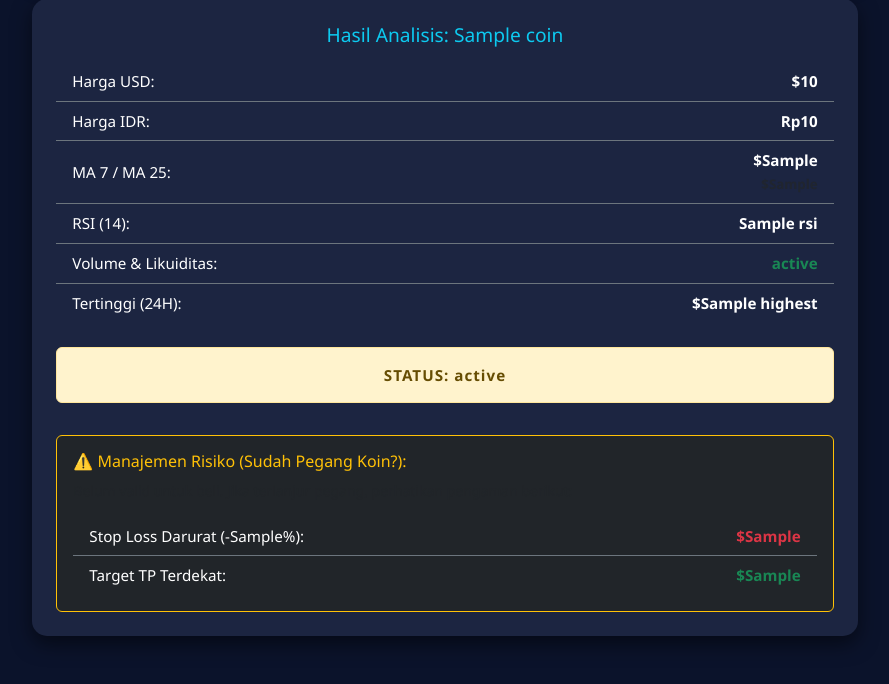
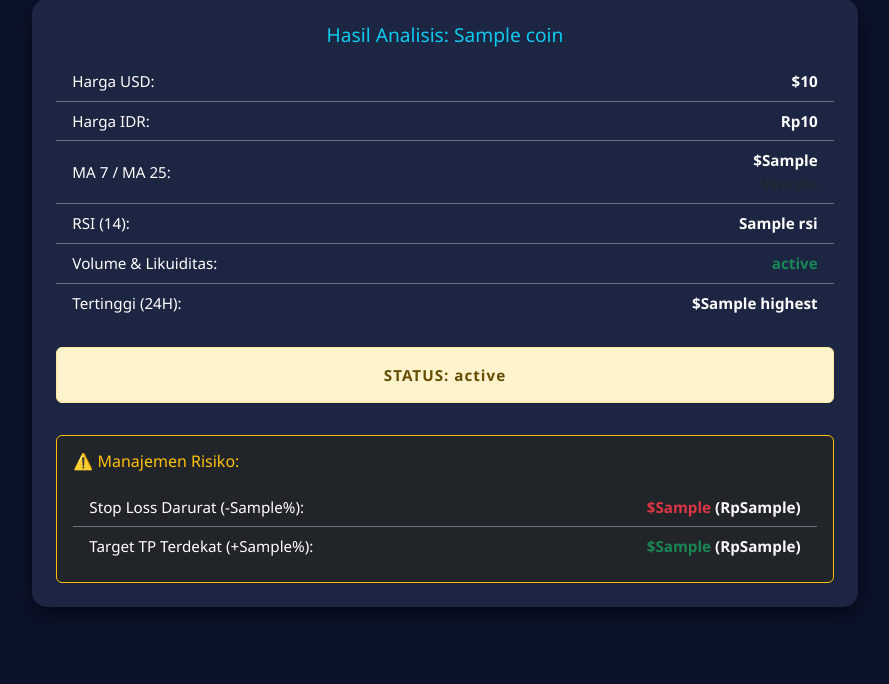
Before and after one commit to cahyaagengoktavian-eng/Sinyal-Desa, a Flask app: template templates/index.html in a window 1280 px wide. Shown: the part 214-898 px from the top of the page, without its empty margins (195-1084 px from the left). After the commit the page ends 828 px from the top, so only its background shows below. Run offline with Flask 3, Linux system fonts and the light colour scheme; the template is opened without the code that fills it: most values are stand-ins (such as "Sample title", 1, 10 or a date in 2020).

Commit message:
Update index.html

```diff
--- a/templates/index.html
+++ b/templates/index.html
@@ -10,7 +10,7 @@
             background-color: #0b132b;
             color: #ffffff;
             font-family: 'Segoe UI', Tahoma, Geneva, Verdana, sans-serif;
-            overflow-x: hidden; /* Mencegah layar bergeser ke samping di HP */
+            overflow-x: hidden;
         }
         .container {
             max-width: 100%;
@@ -35,9 +35,8 @@
         .status-badge {
             font-weight: bold;
             letter-spacing: 1px;
-            font-size: 0.95rem; /* Ukuran font pas di layar HP */
+            font-size: 0.95rem;
         }
-        /* Penyesuaian teks agar rapi di layar kecil */
         .list-group-item {
             word-break: break-word;
             font-size: 0.95rem;
@@ -127,15 +126,15 @@
                         <ul class="list-group list-group-flush bg-transparent">
                             <li class="list-group-item bg-transparent text-white d-flex flex-column flex-sm-row justify-content-between border-secondary py-2">
                                 <span>TP Konservatif (+{{ hasil.p_tp_kon }}%):</span>
-                                <span class="fw-bold text-success">${{ hasil.tp_kon }} <span class="d-none d-sm-inline">(Rp{{ hasil.tp_kon_idr }})</span></span>
+                                <span class="fw-bold text-success text-sm-end">${{ hasil.tp_kon }} <span class="text-light">(Rp{{ hasil.tp_kon_idr }})</span></span>
                             </li>
                             <li class="list-group-item bg-transparent text-white d-flex flex-column flex-sm-row justify-content-between border-secondary py-2">
                                 <span>TP Maksimal (+{{ hasil.p_tp_maks }}%):</span>
-                                <span class="fw-bold text-success">${{ hasil.tp_maks }} <span class="d-none d-sm-inline">(Rp{{ hasil.tp_maks_idr }})</span></span>
+                                <span class="fw-bold text-success text-sm-end">${{ hasil.tp_maks }} <span class="text-light">(Rp{{ hasil.tp_maks_idr }})</span></span>
                             </li>
                             <li class="list-group-item bg-transparent text-white d-flex flex-column flex-sm-row justify-content-between border-secondary py-2">
                                 <span>Stop Loss (-{{ hasil.p_sl }}%):</span>
-                                <span class="fw-bold text-danger">${{ hasil.sl }} <span class="d-none d-sm-inline">(Rp{{ hasil.sl_idr }})</span></span>
+                                <span class="fw-bold text-danger text-sm-end">${{ hasil.sl }} <span class="text-light">(Rp{{ hasil.sl_idr }})</span></span>
                             </li>
                         </ul>
                     </div>
@@ -143,16 +142,15 @@
                     <!-- KONDISI 2: JIKA WAIT & SEE / DOWNTREND -->
                     {% else %}
                     <div class="mt-3 p-3 bg-dark rounded border border-warning">
-                        <h5 class="text-warning mb-2 fs-6">⚠️ Manajemen Risiko (Sudah Pegang Koin?):</h5>
-                        <p class="small text-muted mb-3">Belum valid untuk beli. Jika terlanjur pegang, perhatikan pengaman berikut:</p>
+                        <h5 class="text-warning mb-3 fs-6">⚠️ Manajemen Risiko:</h5>
                         <ul class="list-group list-group-flush bg-transparent">
                             <li class="list-group-item bg-transparent text-white d-flex flex-column flex-sm-row justify-content-between border-secondary py-2">
                                 <span>Stop Loss Darurat (-{{ hasil.p_sl }}%):</span>
-                                <span class="fw-bold text-danger">${{ hasil.sl }}</span>
+                                <span class="fw-bold text-danger text-sm-end">${{ hasil.sl }} <span class="text-light">(Rp{{ hasil.sl_idr }})</span></span>
                             </li>
                             <li class="list-group-item bg-transparent text-white d-flex flex-column flex-sm-row justify-content-between border-secondary py-2">
-                                <span>Target TP Terdekat:</span>
-                                <span class="fw-bold text-success">${{ hasil.tp_kon }}</span>
+                                <span>Target TP Terdekat (+{{ hasil.p_tp_kon }}%):</span>
+                                <span class="fw-bold text-success text-sm-end">${{ hasil.tp_kon }} <span class="text-light">(Rp{{ hasil.tp_kon_idr }})</span></span>
                             </li>
                         </ul>
                     </div>
```
